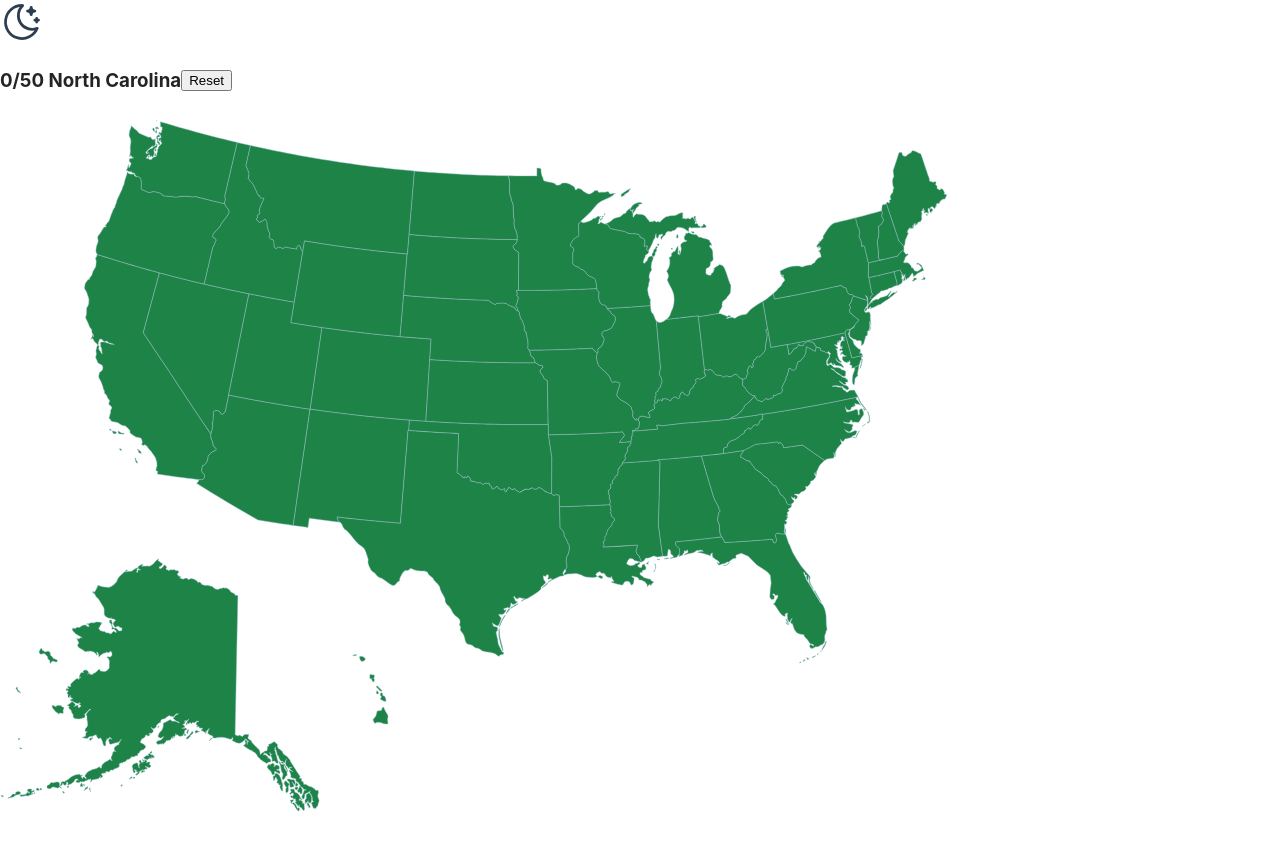
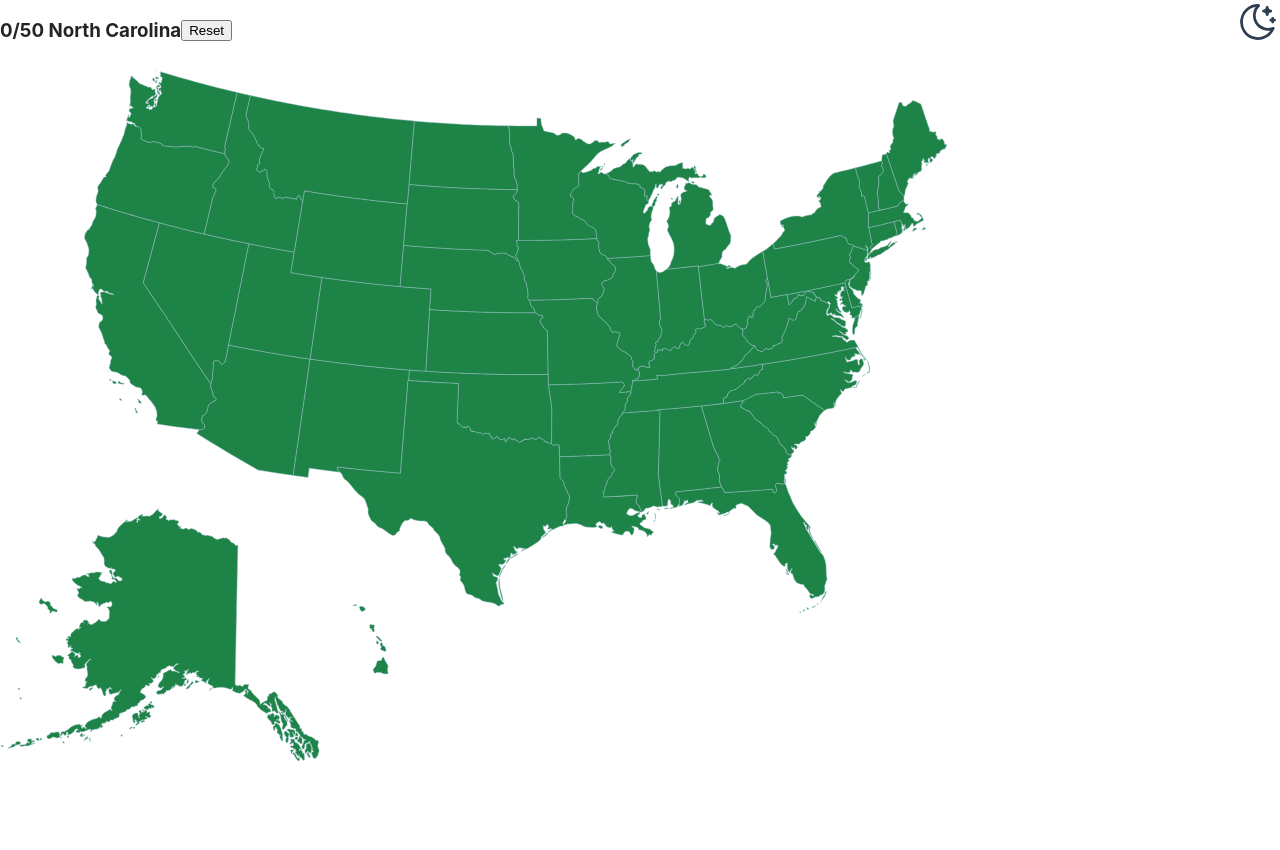
Before and after one commit to j0sephh123/Maps, a React (Vite) app: page / in a window 1280 px wide. Shown: the top 850 px of the page. Built offline with nearby package versions, Linux system fonts and the light colour scheme.

Commit message:
move icon top right

```diff
--- a/src/App.tsx
+++ b/src/App.tsx
@@ -16,7 +16,6 @@ function App() {
 
   const { colorTheme, setColorTheme } = useColorTheme();
 
-  // TODO refactor how icons are handled
   return (
     <div className={`${colorTheme} container`}>
       {colorTheme === "dark" && (
--- a/src/components/icons/Moon.tsx
+++ b/src/components/icons/Moon.tsx
@@ -1,8 +1,10 @@
+import clsx from "clsx";
 import Wrapper from "./Wrapper";
+import classes from "./icon.module.css";
 
 const Moon = ({ onClick }: any) => {
   return (
-    <Wrapper onClick={onClick}>
+    <Wrapper className={clsx(classes.icon)} onClick={onClick}>
       <path stroke="none" d="M0 0h24v24H0z" fill="none" />
       <path d="M12 3c.132 0 .263 0 .393 0a7.5 7.5 0 0 0 7.92 12.446a9 9 0 1 1 -8.313 -12.454z" />
       <path d="M17 4a2 2 0 0 0 2 2a2 2 0 0 0 -2 2a2 2 0 0 0 -2 -2a2 2 0 0 0 2 -2" />
--- a/src/components/icons/icon.module.css
+++ b/src/components/icons/icon.module.css
@@ -1,5 +1,7 @@
 .icon {
   cursor: pointer;
+  position: absolute;
+  right: 0;
 }
 
 svg.dark {
```
